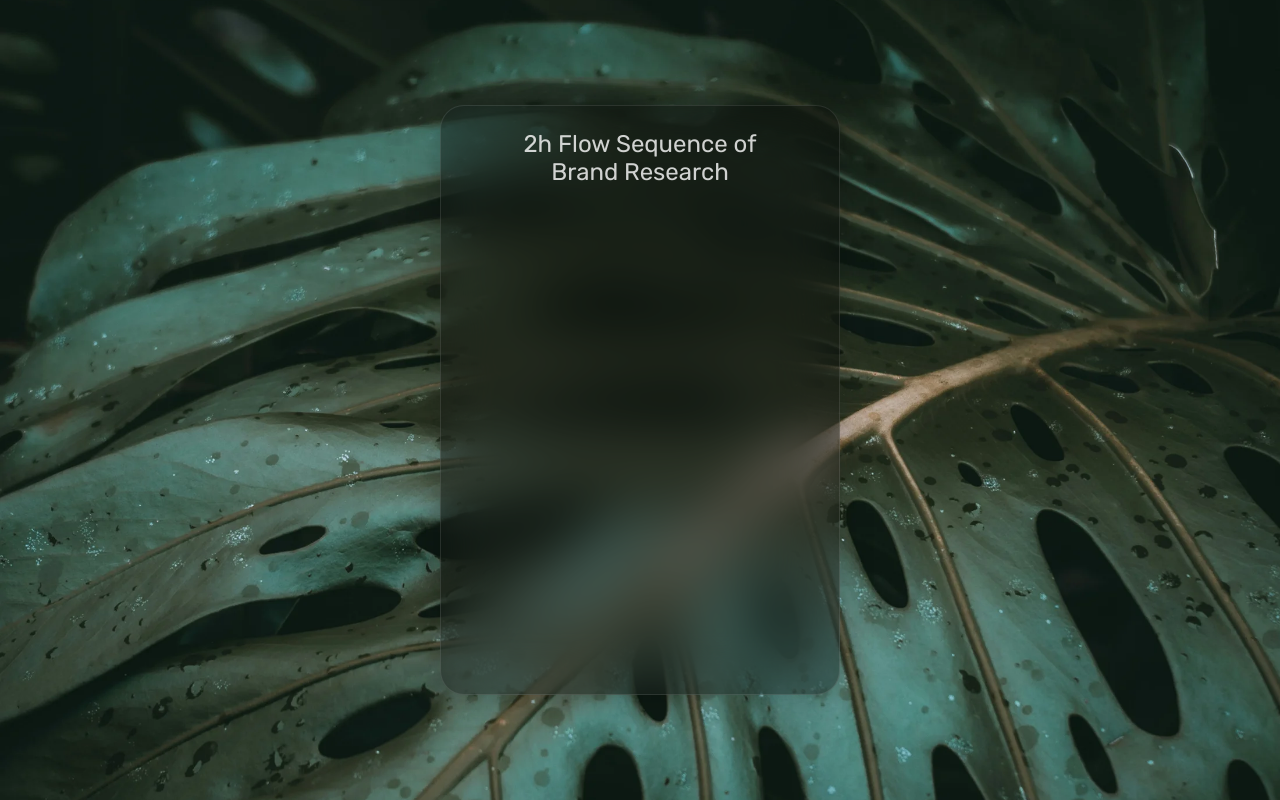
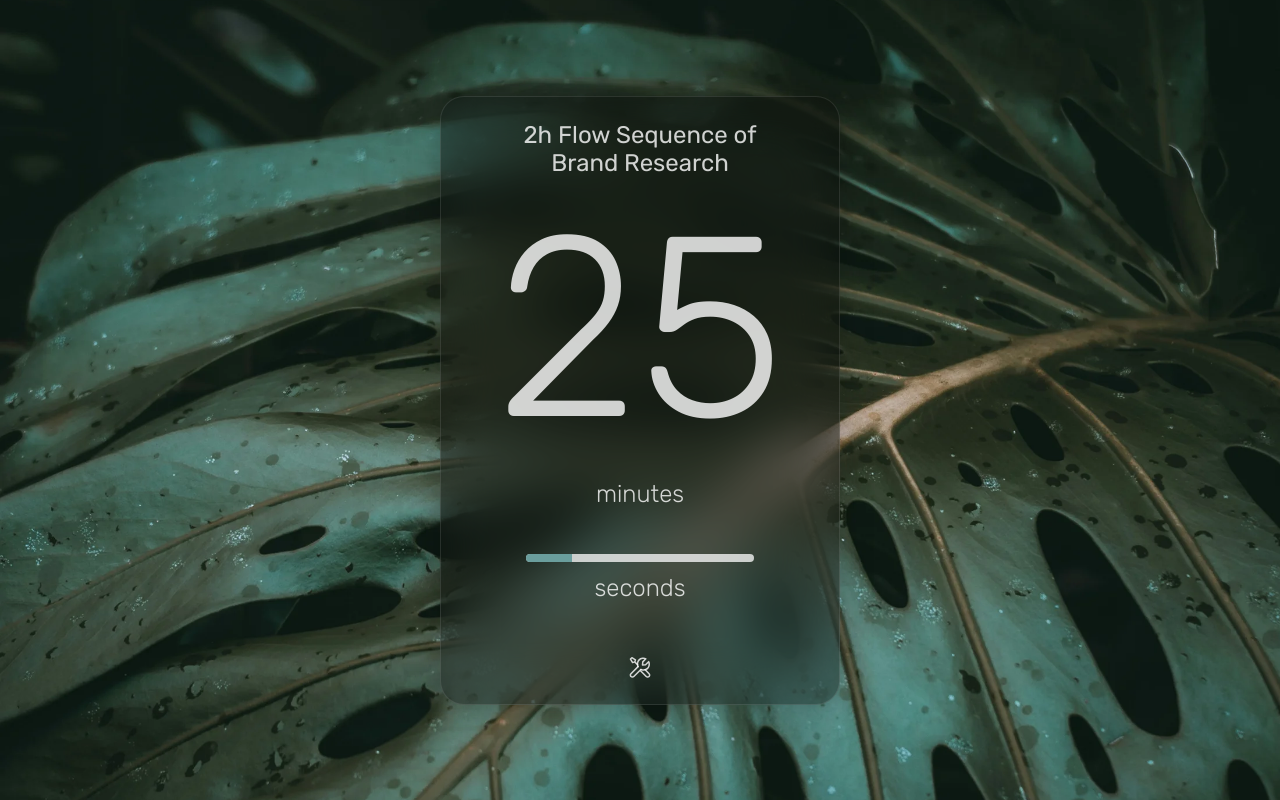
Before and after one commit to BayerTobias/flow-sequence-app-frontend, an Angular app: page /home in a window 1280 px wide. Built offline with nearby package versions, Linux system fonts and the light colour scheme.

Commit message:
timer styling

```diff
--- a/src/app/home/components/timer/timer.component.html
+++ b/src/app/home/components/timer/timer.component.html
@@ -1,3 +1,19 @@
 <section>
   <p>2h Flow Sequence of Brand Research</p>
+
+  <span class="minutes">25</span>
+
+  <span class="time-text">minutes</span>
+
+  <div class="seconds-bar-wrapper">
+    <div class="bar"></div>
+  </div>
+
+  <span class="time-text">seconds</span>
+
+  <img
+    (click)="editTimer()"
+    src="assets/img/icons/edit-flowsequence.svg"
+    alt="edit"
+  />
 </section>
--- a/src/app/home/components/timer/timer.component.scss
+++ b/src/app/home/components/timer/timer.component.scss
@@ -9,11 +9,43 @@ section {
   padding: 24px 48px;
 
   width: 400px;
-  height: 590px;
 
   p {
     color: $copy-light;
     font-size: 24px;
     text-align: center;
   }
+
+  .minutes {
+    color: $copy-light;
+    font-size: 256px;
+    font-weight: 300;
+  }
+
+  .time-text {
+    color: $copy-light;
+    font-size: 24px;
+    font-weight: 300;
+  }
+
+  .seconds-bar-wrapper {
+    width: 228px;
+    height: 8px;
+    background-color: rgba(255, 255, 255, 0.75);
+    border-radius: 4px;
+    overflow: hidden;
+    margin-top: 46px;
+    margin-bottom: 12px;
+
+    .bar {
+      width: 20%;
+      height: 100%;
+      background-color: rgb(106, 158, 157);
+    }
+  }
+
+  img {
+    margin-top: 54px;
+    cursor: pointer;
+  }
 }
--- a/src/app/home/components/timer/timer.component.ts
+++ b/src/app/home/components/timer/timer.component.ts
@@ -5,8 +5,10 @@ import { Component } from '@angular/core';
   standalone: true,
   imports: [],
   templateUrl: './timer.component.html',
-  styleUrl: './timer.component.scss'
+  styleUrl: './timer.component.scss',
 })
 export class TimerComponent {
-
+  editTimer() {
+    console.log('edit');
+  }
 }
```
Also changed, not shown: public/assets/img/icons/edit-flowsequence.svg (added).
